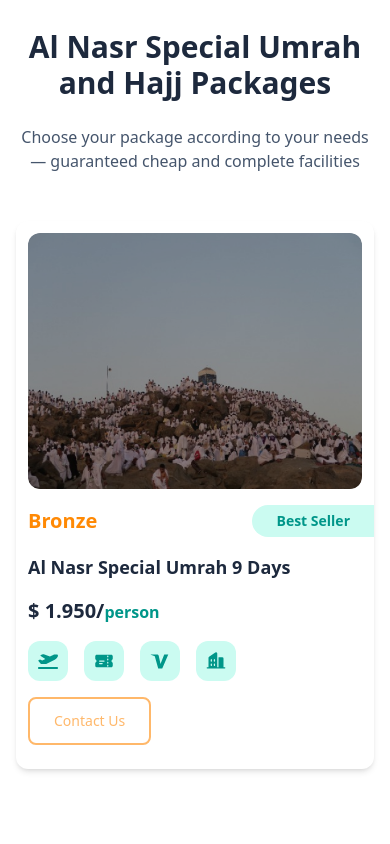
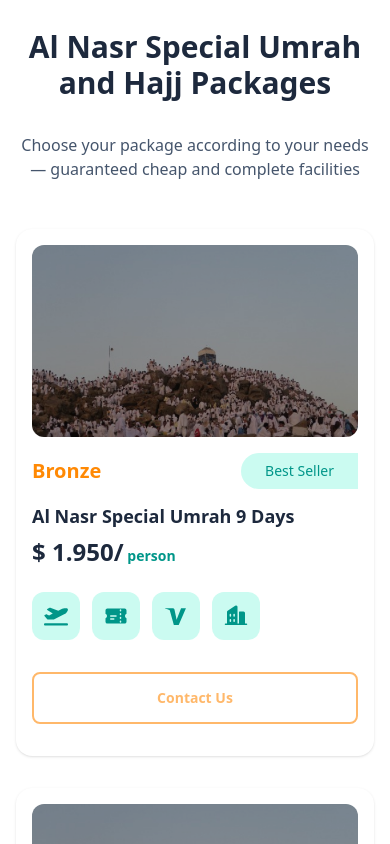
Before and after one commit to mfdpdev/al-nasr-hajj-umrah-ui-slice, a React (Vite) app: page / in a window 390 px wide. Shown: the part 2160-3004 px from the top of the page. Built offline with nearby package versions, Linux system fonts and the light colour scheme.

Commit message:
feat: fix responsive from package section

```diff
--- a/src/components/card/Card.jsx
+++ b/src/components/card/Card.jsx
@@ -2,73 +2,67 @@
 import { HiTicket } from "react-icons/hi2";
 import { PiBuildingsFill } from "react-icons/pi";
 import { GrVisa } from "react-icons/gr";
+import package1 from "./../../assets/packages/package1.png";
 
-import package1 from "./../../assets/packages/package1.png"
-
-export default function Card(){
+export default function Card() {
   return (
-    <>
-      <div className="shadow-md bg-white rounded-xl overflow-hidden space-y-4">
-        {/* Gambar */}
-        <div className="px-3 sm:px-4 pt-3 sm:pt-4">
+    <div className="shadow bg-white rounded-2xl overflow-hidden w-full max-w-sm mx-auto flex flex-col h-full">
+      {/* Gambar - tetap ratio yang bagus */}
+      <div className="px-4 pt-4">
         <img
           src={package1}
           alt="Package"
-            className="w-full h-auto rounded-xl object-cover"
+          className="w-full h-48 sm:h-56 object-cover rounded-xl"
         />
       </div>
 
       {/* Bronze + Best Seller */}
-        <div className="ps-3 sm:ps-4 font-bold flex justify-between items-center">
-          <div className="text-orange-400 text-xl sm:text-lg md:text-xl">
-            <h3>Bronze</h3>
-          </div>
-          <div className="p-1.5 sm:p-3 px-6 sm:px-8 bg-teal-100 text-teal-600 rounded-l-full text-sm sm:text-xs md:text-sm">
-            <h3>Best Seller</h3>
+      <div className="px-4 pt-4 flex justify-between items-center">
+        <h3 className="text-xl sm:text-2xl font-bold text-orange-400">Bronze</h3>
+        <div className="px-6 py-2 bg-teal-100 text-teal-600 rounded-l-full text-sm font-medium">
+          Best Seller
         </div>
       </div>
 
       {/* Detail paket */}
-        <div className="px-3 sm:px-4 pb-6 space-y-4">
-          <h2 className="font-bold text-lg sm:text-base md:text-xl text-slate-800">
+      <div className="px-4 pt-4 pb-8 flex flex-col flex-grow">
+        <h2 className="text-lg sm:text-xl font-bold text-slate-800 leading-tight">
           Al Nasr Special Umrah 9 Days
         </h2>
 
-          <p className="font-bold text-xl sm:text-lg md:text-xl text-slate-800">
+        <p className="mt-2 text-2xl font-bold text-slate-800">
           $ 1.950/
-            <span className="text-base sm:text-xs md:text-sm text-teal-600">person</span>
+          <span className="text-sm sm:text-base text-teal-600 font-bold"> person</span>
         </p>
 
         {/* Icons */}
-          <ul className="flex flex-wrap gap-4 sm:gap-4.5">
-            <div className="p-2.5 sm:p-2 bg-teal-100 rounded-xl flex-shrink-0">
-              <FaPlaneDeparture className="w-5 h-5 sm:w-4 h-4 md:w-4.5 md:h-4.5 text-teal-600" />
+        <div className="flex gap-3 mt-6">
+          <div className="p-3 bg-teal-100 rounded-xl">
+            <FaPlaneDeparture className="w-6 h-6 text-teal-600" />
           </div>
-            <div className="p-2.5 sm:p-2 bg-teal-100 rounded-xl flex-shrink-0">
-              <HiTicket className="w-5 h-5 sm:w-4 h-4 md:w-4.5 md:h-4.5 text-teal-600" />
+          <div className="p-3 bg-teal-100 rounded-xl">
+            <HiTicket className="w-6 h-6 text-teal-600" />
           </div>
-            <div className="p-2.5 sm:p-2 bg-teal-100 rounded-xl flex-shrink-0">
-              <GrVisa className="w-5 h-5 sm:w-4 h-4 md:w-4.5 md:h-4.5 text-teal-600" />
+          <div className="p-3 bg-teal-100 rounded-xl">
+            <GrVisa className="w-6 h-6 text-teal-600" />
           </div>
-            <div className="p-2.5 sm:p-2 bg-teal-100 rounded-xl flex-shrink-0">
-              <PiBuildingsFill className="w-5 h-5 sm:w-4 h-4 md:w-4.5 md:h-4.5 text-teal-600" />
+          <div className="p-3 bg-teal-100 rounded-xl">
+            <PiBuildingsFill className="w-6 h-6 text-teal-600" />
           </div>
-          </ul>
+        </div>
 
-          {/* Button */}
+        {/* Button - tetap di bawah */}
         <button
           className="
-              px-6 sm:px-5 py-3 sm:py-2.5
-              text-sm sm:text-xs md:text-sm rounded-lg
-              bg-white border-2 border-orange-300 text-orange-300
+            mt-8 w-full py-3.5 rounded-lg text-sm font-semibold
+            border-2 border-orange-300 text-orange-300
             hover:bg-orange-300 hover:text-white
-              transition-all duration-300 transform
+            transition-all duration-300
           "
         >
           Contact Us
         </button>
       </div>
     </div>
-    </>
-  )
+  );
 }
--- a/src/sections/package/Package.jsx
+++ b/src/sections/package/Package.jsx
@@ -1,29 +1,25 @@
 import Card from "../../components/card/Card";
 
-export default function Package(){
+export default function Package() {
   return (
-    <>
     <section className="py-16 lg:py-24 px-4 sm:px-6 lg:px-8">
-        <div className="max-w-7xl mx-auto space-y-6">
-
-          {/* Judul Section */}
-          <h1 className="text-3xl text-center sm:text-4xl lg:text-5xl font-extrabold text-slate-800">
+      <div className="max-w-7xl mx-auto space-y-8">
+        <h1 className="text-center text-3xl sm:text-4xl lg:text-5xl font-extrabold text-slate-800">
           Al Nasr Special Umrah and Hajj Packages
         </h1>
 
-          <p className="text-base text-center sm:text-lg lg:text-xl text-slate-600 max-w-3xl mx-auto">
+        <p className="text-center text-base sm:text-lg lg:text-xl text-slate-600 max-w-3xl mx-auto">
           Choose your package according to your needs — guaranteed cheap and complete facilities
         </p>
 
-          {/* Grid Card — Responsif & Maksimal 3 Kolom */}
+        {/* Grid Responsif - Maksimal 3 kolom, jarak lebih manusiawi */}
         <div className="
           grid
           grid-cols-1
           sm:grid-cols-2
           lg:grid-cols-3
-            gap-20
+          gap-8 lg:gap-12
           mt-12
-            justify-items-center
         ">
           <Card />
           <Card />
@@ -31,10 +27,9 @@
           <Card />
           <Card />
           <Card />
-            {/* Kalau mau tambah lagi juga otomatis rapi */}
+          {/* Tambah lagi juga tetap rapi */}
         </div>
       </div>
     </section>
-    </>
-  )
+  );
 }
```
Also changed, not shown: src/components/header/Navbar.jsx (indentation only). Lines whose indentation alone changed are shown as unchanged.
